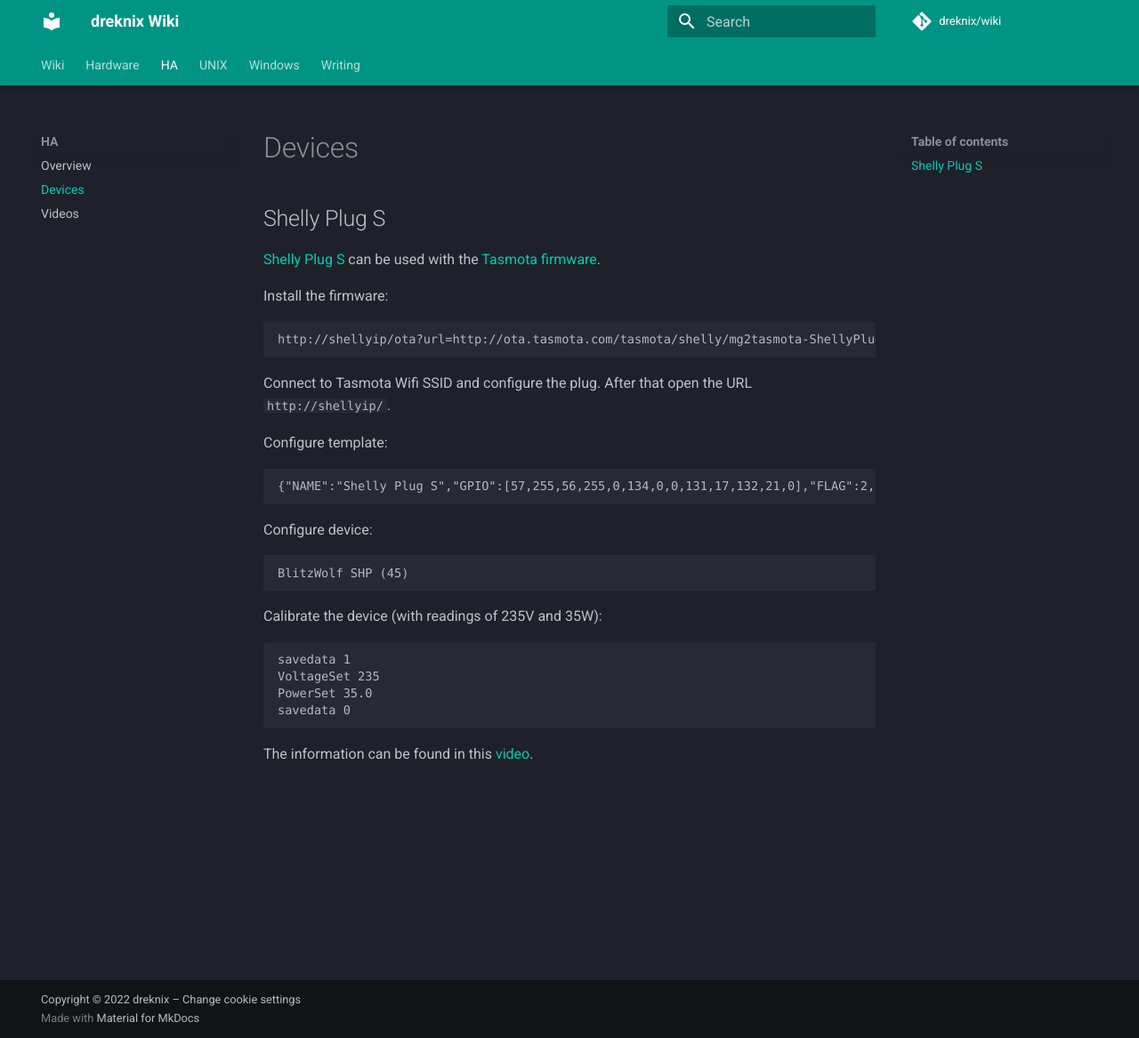
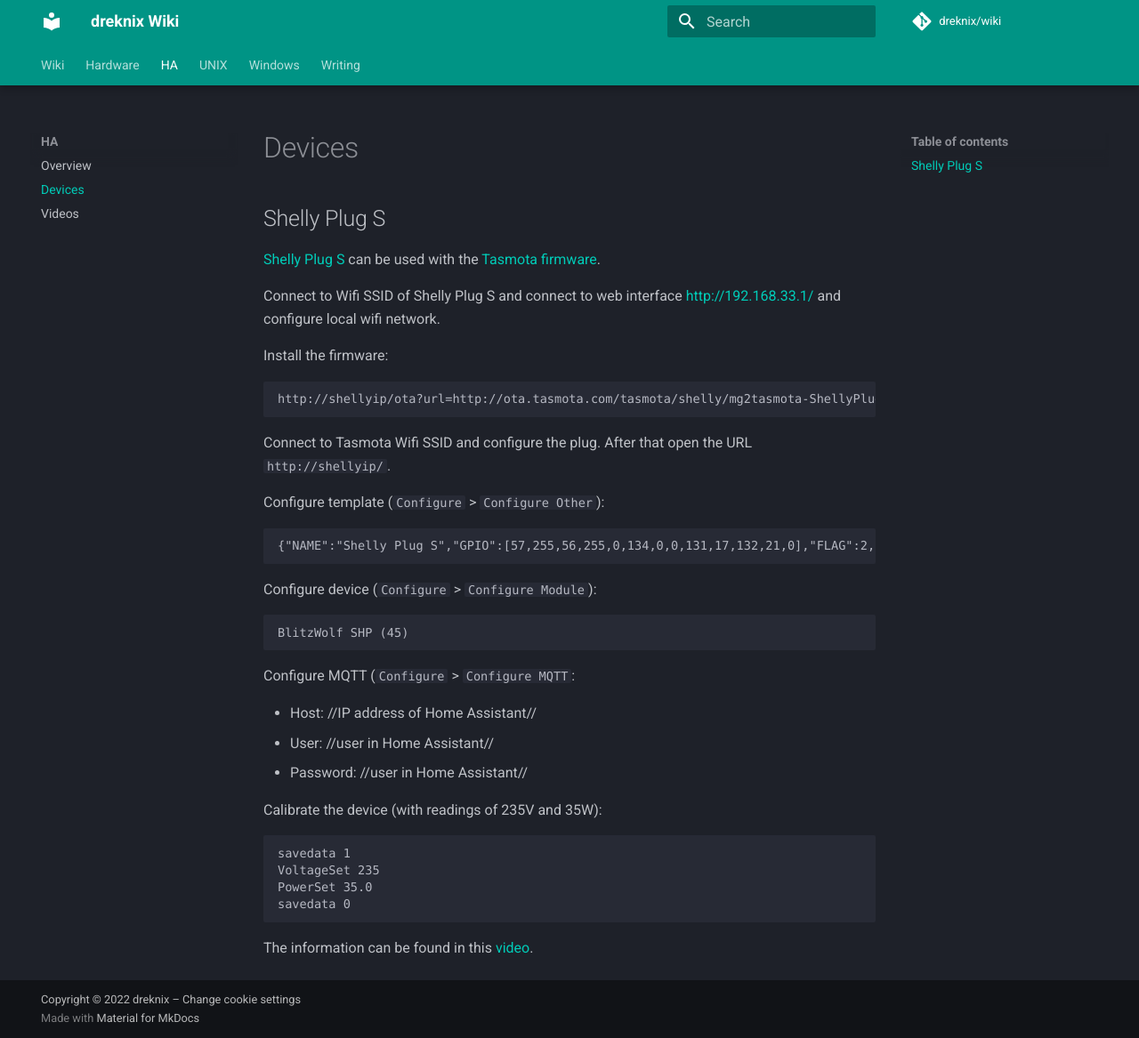
Before and after one commit to dreknix/wiki, an MkDocs documentation site: the page built from docs/ha/devices.md, in a window 1280 px wide and 1167 px high. Shown: the whole window at 89% size. Built offline with MkDocs 1.6.1 and Material for MkDocs 9.7.7, drawn with Linux system fonts in a browser that asks for light colours; some web fonts are replaced; comment, search, counter and statistics services are not loaded.

Commit message:
Add more informations about Shelly Plug S

````diff
--- a/docs/ha/devices.md
+++ b/docs/ha/devices.md
@@ -2,8 +2,12 @@
 
 ## Shelly Plug S
 
+
 [Shelly Plug S](https://templates.blakadder.com/shelly_plug_S.html) can be used
 with the [Tasmota firmware](https://tasmota.github.io/docs/).
+
+Connect to Wifi SSID of Shelly Plug S and connect to web interface
+[http://192.168.33.1/](http://192.168.33.1) and configure local wifi network.
 
 Install the firmware:
 
@@ -14,17 +18,23 @@ http://shellyip/ota?url=http://ota.tasmota.com/tasmota/shelly/mg2tasmota-ShellyP
 Connect to Tasmota Wifi SSID and configure the plug. After that open the URL
 `http://shellyip/`.
 
-Configure template:
+Configure template (`Configure` > `Configure Other`):
 
 ```
 {"NAME":"Shelly Plug S","GPIO":[57,255,56,255,0,134,0,0,131,17,132,21,0],"FLAG":2,"BASE":45}
 ```
 
-Configure device:
+Configure device (`Configure` > `Configure Module`):
 
 ```
 BlitzWolf SHP (45)
 ```
+
+Configure MQTT (`Configure` > `Configure MQTT`:
+
+* Host: //IP address of Home Assistant//
+* User: //user in Home Assistant//
+* Password: //user in Home Assistant//
 
 Calibrate the device (with readings of 235V and 35W):
 
````
